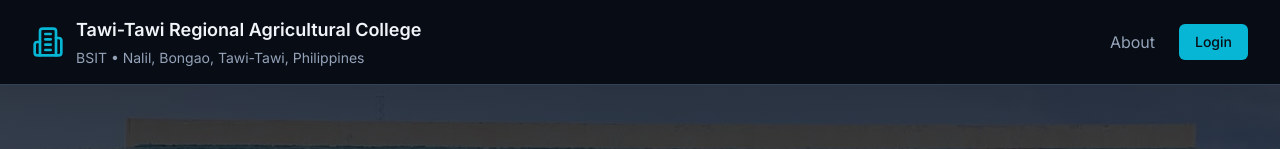
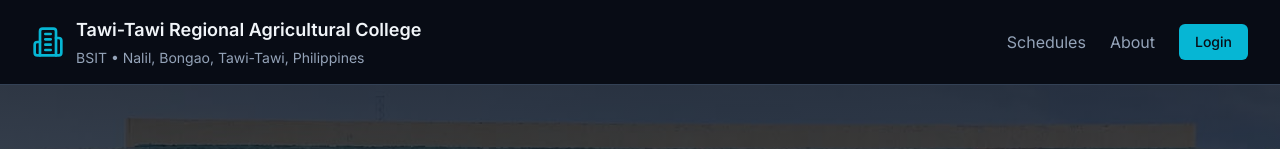
Before and after one commit to kerrfairtex/Class-Schedule-Management-System-for-information-technology-Students, a Next.js app: page / in a window 1280 px wide. Shown: the top 149 px of the page. Built offline with nearby package versions, Linux system fonts and the light colour scheme; a web font is replaced by a local one.

Commit message:
Add public Schedules link to navbar (#37)

```diff
--- a/app/page.tsx
+++ b/app/page.tsx
@@ -48,6 +48,7 @@ export default function HomePage() {
               </div>
             </Link>
             <div className="hidden md:flex items-center space-x-6">
+              <Link href="/schedules" className="text-slate-400 hover:text-cyber-cyan transition-colors">Schedules</Link>
               <Link href="/about" className="text-slate-400 hover:text-cyber-cyan transition-colors">
                 About
               </Link>
@@ -59,6 +60,7 @@ export default function HomePage() {
               </Link>
             </div>
             <div className="md:hidden flex items-center gap-3">
+              <Link href="/schedules" className="text-slate-400 hover:text-cyber-cyan transition-colors">Schedules</Link>
               <Link href="/about" className="text-slate-400 hover:text-cyber-cyan transition-colors">
                 About
               </Link>
```
